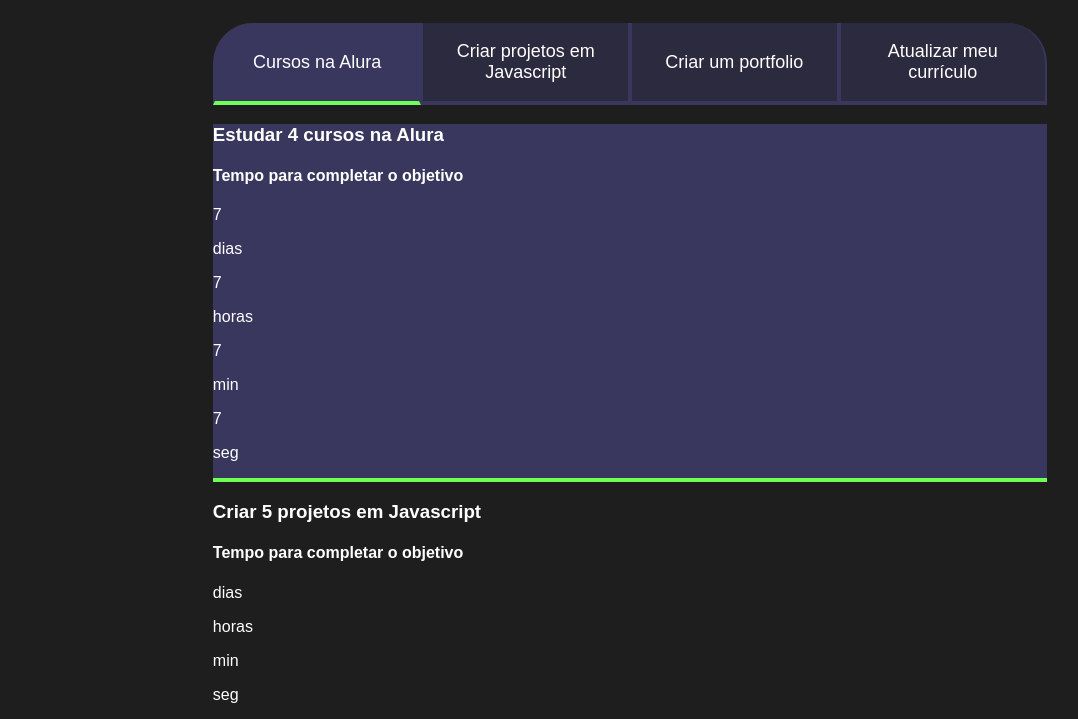
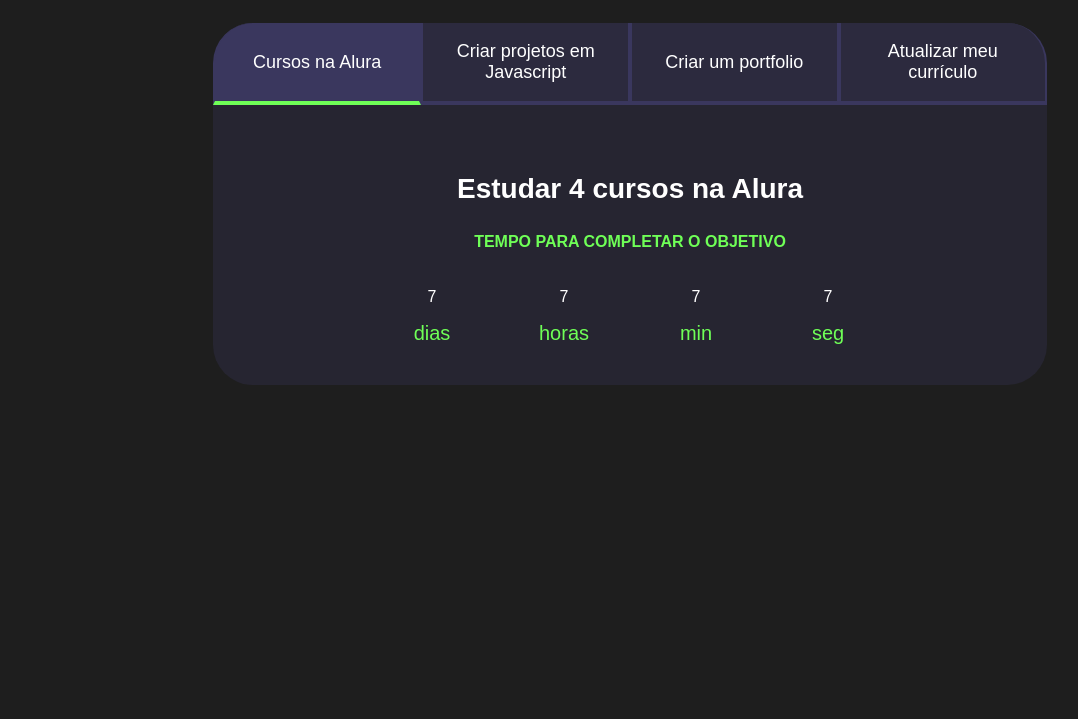
Before and after one commit to gustavofx1/projeto1, a plain HTML site: page gustavo3d/index.html in a window 1280 px wide. Shown: the part 75-794 px from the top of the page, without its empty margins (10-1088 px from the left). Drawn offline with Linux system fonts and the light colour scheme; files whose address does not match are found by name.

Commit message:
style.css

```diff
--- a/gustavo3d/style.css
+++ b/gustavo3d/style.css
@@ -60,12 +60,63 @@ body {
     display: block;
 }
 
-.ativo{
+.botao.ativo{
     background-color: var(--botao-ativo);
     border-bottom: 4px solid var(--verde);
-}
+    }
 
-@media screen and (min-width: 768px) {
+    .abas-textos{
+        background-color: var(--texto-fundo);
+        padding: 40px;
+        border-radius: 0 0 40px 40px;
+    }
+
+    .aba-conteudo.ativo{
+        display: block;
+    }
+
+    .aba-conteudo{
+        display: none;
+    }
+
+    .aba-conteudo-titulo-principal{
+        font-size: 28px;
+        text-align: center;
+    }
+
+    .aba-conteudo-titulo-secundario{
+        text-align: center;
+        color: var(--verde);
+        text-transform: uppercase;
+    }
+
+    .contador{
+        display: flex;
+        justify-content: center;
+        flex-wrap: wrap;
+      }
+      .contador-digito{
+        padding: 0 16px;
+        text-align: center;
+        min-width: 100px;
+      }
+
+      .contador-digito-número{
+        font-size: 80px;
+        margin: 0;
+
+      }
+
+      .contador-digito-texto{
+        color: var(--verde);
+        font-size: 20px;
+        margin: 0;
+
+      }
+
+
+
+    @media screen and (min-width: 768px) {
     .botoes {
         display: flex;
     }
@@ -75,4 +126,4 @@ body {
     .botao:last-child {
         border-radius: 0 40px 0 0;
     }
-}
+    }
```
